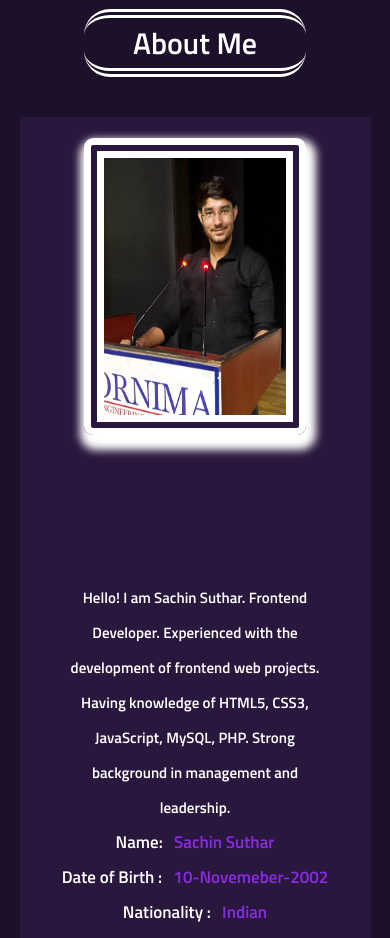
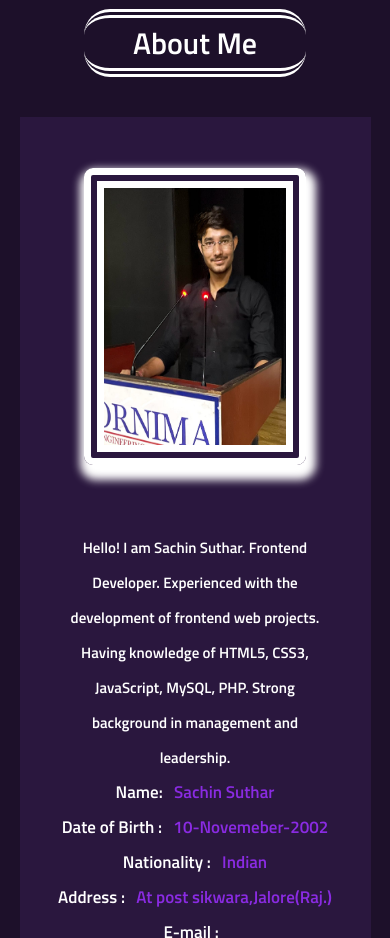
Before and after one commit to sachinsuthar148/My-Portfolio, a plain HTML site: page index.html in a window 390 px wide. Shown: the part 920-1858 px from the top of the page. Drawn offline with Linux system fonts and the light colour scheme; a web font is replaced by a local one.

Commit message:
fourth commit

```diff
--- a/style.css
+++ b/style.css
@@ -431,7 +431,7 @@ footer{
 
 .second-section
 {
-    height: 125vh;
+    height: 111vh;
 }
 #kingphoto
 {
@@ -447,6 +447,7 @@ footer{
 }
 .sub-second-section img {
     height: 90%;
+    margin-top: 30px;
 }
 
 
```
